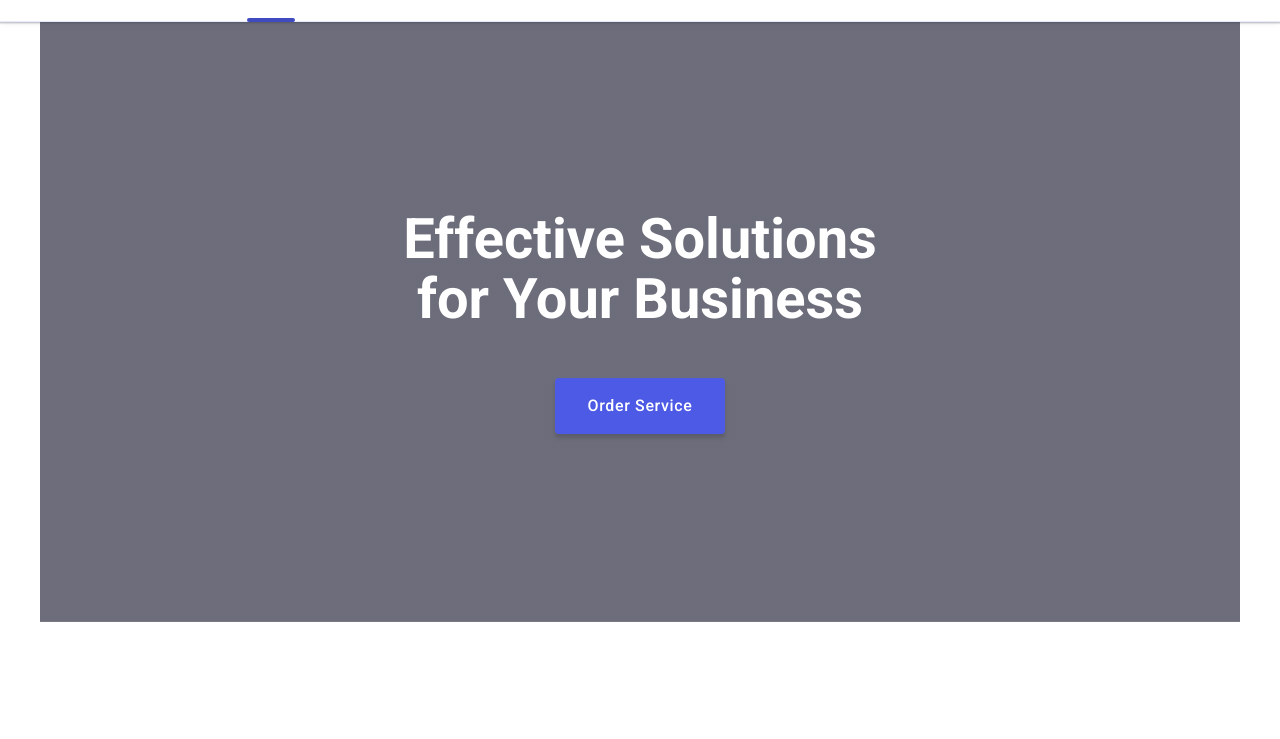
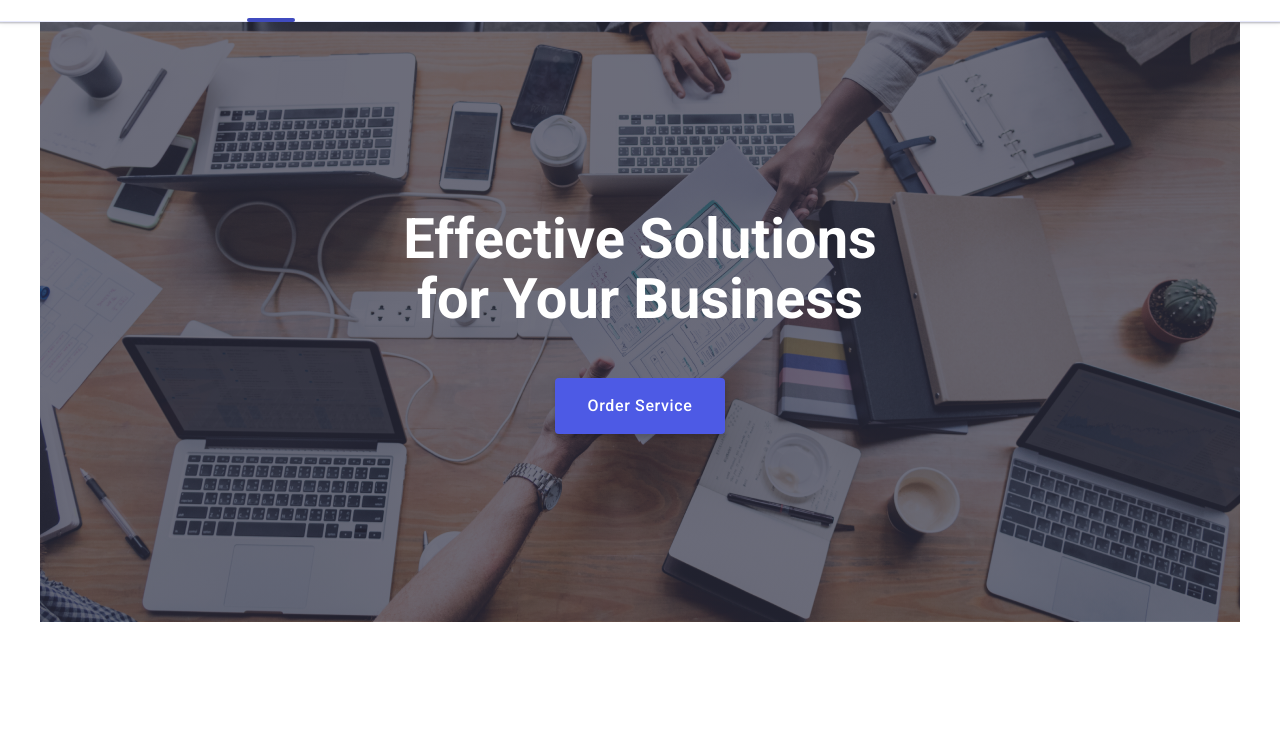
Before and after one commit to SanctusDen/hw-07, a plain HTML site: page index.html in a window 1280 px wide. Shown: the part 51-790 px from the top of the page. Drawn offline with nearby package versions, Linux system fonts and the light colour scheme.

Commit message:
Update style.css

```diff
--- a/css/style.css
+++ b/css/style.css
@@ -396,7 +396,9 @@ header {
     background-position: center;
 }
 
-@media screen and (min-width:768px) {
+@media screen and (min-width:768px) and (min-device-pixel-ratio: 2),
+  (min-resolution: 192dpi),
+  (min-resolution: 2dppx) {
     .hero{
         max-width: 768px;
         background-image: linear-gradient(
@@ -406,10 +408,11 @@ header {
         ),
         url()
     }
-
-}
-@media screen and (min-width:1200px) {
-
+}
+
+@media screen and (min-width:1200px) and (min-device-pixel-ratio: 2),
+  (min-resolution: 192dpi),
+  (min-resolution: 2dppx){
     .hero {
 
         max-width: 1200px;
```
